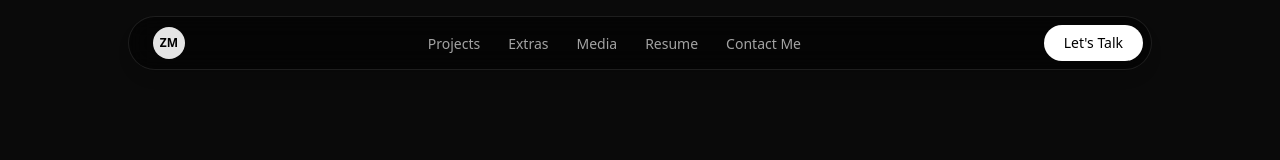
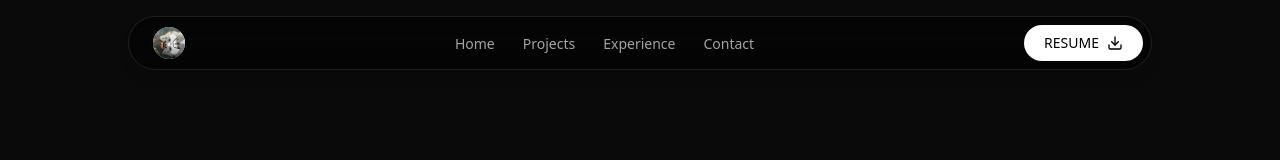
Before and after one commit to YogeshModi24/YogeshModi-Portfolio, a Next.js app: page / in a window 1280 px wide. Shown: the top 160 px of the page. Built offline with nearby package versions, Linux system fonts and the light colour scheme.

Commit message:
Menu Bar Edited

```diff
--- a/package.json
+++ b/package.json
@@ -12,7 +12,7 @@
     "@studio-freight/lenis": "^1.0.42",
     "class-variance-authority": "^0.7.1",
     "clsx": "^2.1.1",
-    "framer-motion": "^12.26.2",
+    "framer-motion": "^12.29.0",
     "lucide-react": "^0.562.0",
     "next": "14.2.35",
     "next-themes": "^0.4.6",
--- a/src/components/layout/header.tsx
+++ b/src/components/layout/header.tsx
@@ -3,37 +3,42 @@
 import Link from "next/link"
 import { cn } from "@/lib/utils"
 import Magnetic from "@/components/ui/magnetic"
+import { Download } from "lucide-react"
+import Image from "next/image"
 
 const navItems = [
+    { name: "Home", href: "/" },
     { name: "Projects", href: "#projects" },
-    { name: "Extras", href: "#extras" },
-    { name: "Media", href: "#media" },
-    { name: "Resume", href: "#resume" },
-    { name: "Contact Me", href: "#contact" },
+    { name: "Experience", href: "#experience" },
+    { name: "Contact", href: "#contact" },
 ]
 
 export function Header() {
     return (
         <header className="fixed top-0 z-50 w-full px-6 py-4 pointer-events-none">
             <div className="mx-auto max-w-5xl flex items-center justify-between p-2 pl-4 pr-2 rounded-full border border-white/10 bg-black/50 backdrop-blur-md shadow-lg pointer-events-auto">
+                {/* ... logo ... */}
                 <Magnetic>
                     <Link href="/" className="group flex items-center gap-2 px-2">
                         <div className="relative h-8 w-8 overflow-hidden rounded-full bg-neutral-200">
-                            {/* Placeholder for logo */}
-                            <div className="absolute inset-0 flex items-center justify-center text-xs font-bold text-black">
-                                ZM
-                            </div>
+                            <Image
+                                src="/logo.jpg"
+                                alt="Logo"
+                                fill
+                                className="object-cover"
+                            />
                         </div>
                     </Link>
                 </Magnetic>
 
+                {/* ... nav links ... */}
                 <nav className="hidden md:flex items-center gap-1">
                     {navItems.map((item) => (
                         <Magnetic key={item.name}>
                             <Link
                                 href={item.href}
                                 className={cn(
-                                    "relative px-3 py-2 text-sm font-medium text-neutral-400 transition-colors hover:text-white",
+                                    "relative px-3 py-2 text-sm font-medium text-neutral-400 transition-colors hover:text-white font-sans",
                                 )}
                             >
                                 {item.name}
@@ -42,14 +47,15 @@ export function Header() {
                     ))}
                 </nav>
 
+                {/* ... mobile menu ... */}
                 <div className="flex md:hidden">
-                    {/* Mobile Menu Placeholder */}
-                    <span className="text-white text-sm">Menu</span>
+                    <span className="text-white text-sm font-sans">Menu</span>
                 </div>
 
                 <Magnetic>
-                    <Link href="#contact" className="ml-2 hidden md:block px-5 py-2 rounded-full bg-white text-black font-medium text-sm hover:bg-neutral-200 transition-colors">
-                        Let&apos;s Talk
+                    <Link href="#resume" className="ml-2 hidden md:flex items-center gap-2 px-5 py-2 rounded-full bg-white text-black font-medium text-sm hover:bg-neutral-200 transition-colors font-sans">
+                        <span>RESUME</span>
+                        <Download className="w-4 h-4" />
                     </Link>
                 </Magnetic>
             </div>
```
Also changed, not shown: public/logo.jpg (added), 1 other file (tests, documents, lock files or other folders).
